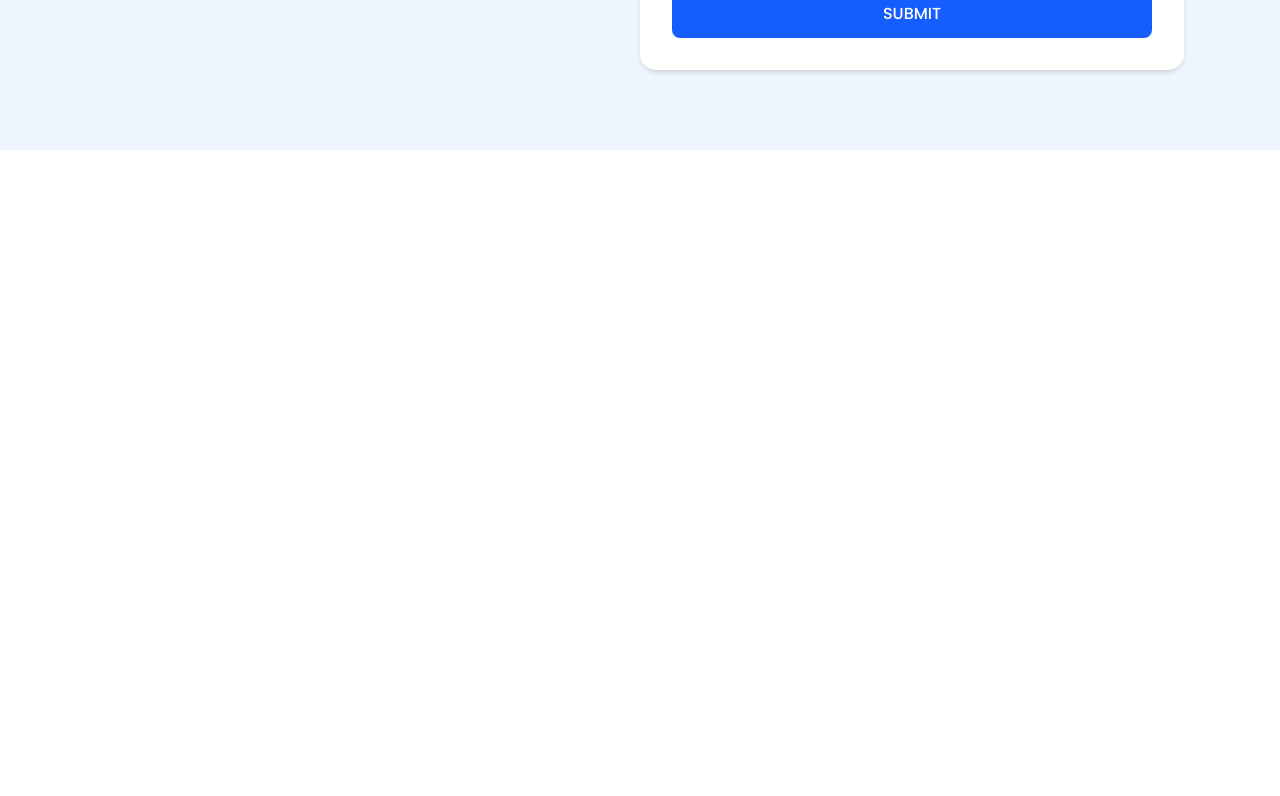
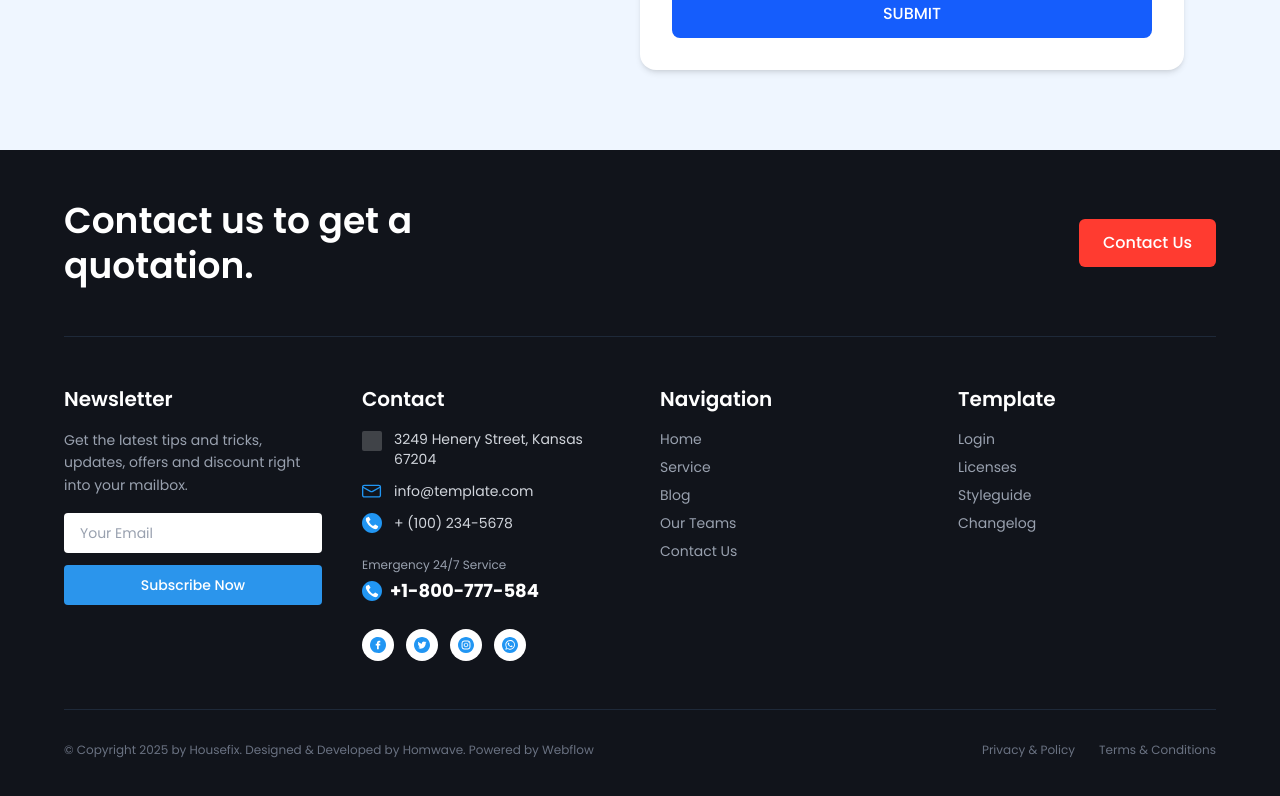
Before and after one commit to Pasindu-2006/Working-man-REACT-frontend, a React (Vite) app: page / in a window 1280 px wide. Shown: the part 3415-4211 px from the top of the page. Before the commit the page ends 3565 px from the top, so only its background shows below. Built offline with nearby package versions, Linux system fonts and the light colour scheme; a web font is replaced by a local one.

Commit message:
Create Contact us page

```diff
--- a/src/App.jsx
+++ b/src/App.jsx
@@ -4,6 +4,7 @@ import Hero from './component/Hero'
 import Service from './component/Service'
 import AboutUs from './component/AboutUs'
 import Contact from './component/Contact'
+import Footer from './component/Footer'
 
 const App = () => {
   return (
@@ -13,6 +14,7 @@ const App = () => {
       <AboutUs />
       <Service />
       <Contact />
+      <Footer />
     </div>
   )
 }
--- /dev/null
+++ b/src/component/Footer.jsx
@@ -0,0 +1,130 @@
+import React from 'react';
+import EmailIcon from '../assets/Email.svg';
+import PhoneIcon from '../assets/Call-Blue.svg';
+import FacebookIcon from '../assets/Social-facebook-1.svg';
+import InstagramIcon from '../assets/Social-Instagram.svg';
+import TwitterIcon from '../assets/Social-twitter.svg';
+import WhatsAppIcon from '../assets/Social-Whatsapp.svg';
+
+const Footer = () => {
+  return (
+    <footer id="contact" className="bg-[#11141B] text-white">
+      <div className="max-w-7xl mx-auto px-6 py-12 md:px-12 lg:px-16">
+
+        {/* Top CTA Section */}
+        <div className="flex flex-col md:flex-row justify-between items-start md:items-center gap-6 pb-12 border-b border-gray-800">
+          <h2 className="text-3xl sm:text-4xl font-semibold max-w-sm leading-tight">
+            Contact us to get a quotation.
+          </h2>
+          <button className="bg-[#FF3B30] hover:bg-red-600 text-white font-medium px-6 py-3 rounded-md transition-all duration-300">
+            Contact Us
+          </button>
+        </div>
+
+        {/* Middle Content Grid */}
+        <div className="grid grid-cols-1 md:grid-cols-2 lg:grid-cols-4 gap-10 py-12 border-b border-gray-800">
+
+          {/* Column 1: Newsletter */}
+          <div>
+            <h3 className="text-xl font-semibold mb-4">Newsletter</h3>
+            <p className="text-gray-400 text-sm mb-4 leading-relaxed">
+              Get the latest tips and tricks, updates, offers and discount right into your mailbox.
+            </p>
+            <form onSubmit={(e) => e.preventDefault()} className="space-y-3">
+              <input
+                type="email"
+                placeholder="Your Email"
+                className="w-full px-4 py-2.5 bg-white text-black text-sm rounded focus:outline-none placeholder-gray-400"
+              />
+              <button
+                type="submit"
+                className="w-full bg-[#2B95EC] hover:bg-blue-600 text-white font-medium py-2.5 rounded text-sm transition-colors duration-300"
+              >
+                Subscribe Now
+              </button>
+            </form>
+          </div>
+
+          {/* Column 2: Contact Info */}
+          <div>
+            <h3 className="text-xl font-semibold mb-4">Contact</h3>
+            <ul className="space-y-3 text-sm text-gray-300">
+              <li className="flex items-start gap-3">
+                <span className="w-5 h-5 bg-white/20 rounded-xs shrink-0 mt-0.5 inline-block" />
+                <span>3249 Henery Street, Kansas 67204</span>
+              </li>
+              <li className="flex items-center gap-3">
+                <img src={EmailIcon} alt="Email" className="w-5 h-5 shrink-0" />
+                <span>info@template.com</span>
+              </li>
+              <li className="flex items-center gap-3">
+                <img src={PhoneIcon} alt="Phone" className="w-5 h-5 shrink-0" />
+                <span>+ (100) 234-5678</span>
+              </li>
+            </ul>
+
+            <div className="mt-6">
+              <p className="text-xs text-gray-400 mb-1">Emergency 24/7 Service</p>
+              <div className="flex items-center gap-2 text-white font-bold text-lg">
+                <img src={PhoneIcon} alt="Emergency Phone" className="w-5 h-5" />
+                <span>+1-800-777-584</span>
+              </div>
+            </div>
+
+            {/* Social Icons */}
+            <div className="flex items-center gap-3 mt-6">
+              <a href="#" className="w-8 h-8 rounded-full bg-white flex items-center justify-center hover:bg-gray-200 transition-colors">
+                <img src={FacebookIcon} alt="Facebook" className="w-4 h-4" />
+              </a>
+              <a href="#" className="w-8 h-8 rounded-full bg-white flex items-center justify-center hover:bg-gray-200 transition-colors">
+                <img src={TwitterIcon} alt="Twitter" className="w-4 h-4" />
+              </a>
+              <a href="#" className="w-8 h-8 rounded-full bg-white flex items-center justify-center hover:bg-gray-200 transition-colors">
+                <img src={InstagramIcon} alt="Instagram" className="w-4 h-4" />
+              </a>
+              <a href="#" className="w-8 h-8 rounded-full bg-white flex items-center justify-center hover:bg-gray-200 transition-colors">
+                <img src={WhatsAppIcon} alt="WhatsApp" className="w-4 h-4" />
+              </a>
+            </div>
+          </div>
+
+          {/* Column 3: Navigation */}
+          <div>
+            <h3 className="text-xl font-semibold mb-4">Navigation</h3>
+            <ul className="space-y-2 text-sm text-gray-400">
+              <li><a href="#" className="hover:text-white transition-colors">Home</a></li>
+              <li><a href="#" className="hover:text-white transition-colors">Service</a></li>
+              <li><a href="#" className="hover:text-white transition-colors">Blog</a></li>
+              <li><a href="#" className="hover:text-white transition-colors">Our Teams</a></li>
+              <li><a href="#" className="hover:text-white transition-colors">Contact Us</a></li>
+            </ul>
+          </div>
+
+          {/* Column 4: Template */}
+          <div>
+            <h3 className="text-xl font-semibold mb-4">Template</h3>
+            <ul className="space-y-2 text-sm text-gray-400">
+              <li><a href="#" className="hover:text-white transition-colors">Login</a></li>
+              <li><a href="#" className="hover:text-white transition-colors">Licenses</a></li>
+              <li><a href="#" className="hover:text-white transition-colors">Styleguide</a></li>
+              <li><a href="#" className="hover:text-white transition-colors">Changelog</a></li>
+            </ul>
+          </div>
+
+        </div>
+
+        {/* Bottom Copyright Section */}
+        <div className="pt-8 flex flex-col sm:flex-row justify-between items-center text-xs text-gray-500 gap-4">
+          <p>© Copyright 2025 by Housefix. Designed & Developed by Homwave. Powered by Webflow</p>
+          <div className="flex gap-6">
+            <a href="#" className="hover:text-gray-300 transition-colors">Privacy & Policy</a>
+            <a href="#" className="hover:text-gray-300 transition-colors">Terms & Conditions</a>
+          </div>
+        </div>
+
+      </div>
+    </footer>
+  );
+};
+
+export default Footer;
```
